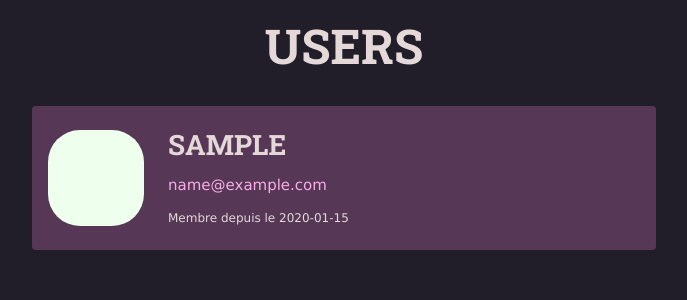
After one commit to ArthurBauzou/pyproj, a Flask app: page /users in a window 1280 px wide. The commit adds this page. Shown: the top 300 px of the page, without its empty margins (296-983 px from the left). Run offline with Flask 3, Linux system fonts and the light colour scheme; a database or web service that is not in the repository returns one stand-in record (values such as "Sample title").

Commit message:
flasque get users

```diff
--- a/flasque/app.py
+++ b/flasque/app.py
@@ -3,11 +3,15 @@ from flask import render_template
 from pymongo import MongoClient, errors
 
 app = Flask(__name__)
+app.testing = True
+app.config.update(
+    TEMPLATES_AUTO_RELOAD = True
+)
 
 #––– SGBD –––#
 client = MongoClient("mongodb://localhost:27017/")
 db = client.colorDB
-users = db.users
+# total_users = db.users.find()
 
 user_props = {
     'username': '',
@@ -21,3 +25,10 @@ def home():
     return render_template('home.html',
         user = user_props.keys()
     )
+
+@app.route('/users')
+def get_users():
+    total_users = db.users.find()
+    return render_template('users.html',
+                           users = total_users
+    )
--- a/flasque/static/style.css
+++ b/flasque/static/style.css
@@ -1,6 +1,52 @@
-.truc2 {
-    color: rgb(203, 110, 205);
+@import url('https://fonts.googleapis.com/css2?family=Roboto+Slab:wght@100;200;300;400;500;600;700;800;900&display=swap');
+
+
+body {
+    margin: 0 auto;
+    width: 640px;
+    background-color: #211e2a;
+    color: #e4d8d8;
 }
-.gros{
-    font-size: 64px;
+h1 {
+    font-family: 'Roboto Slab', serif;
+    font-weight: 700;
+    text-align: center;
+    font-size: 48px;
 }
+h2 {
+    font-family: 'Roboto Slab', serif;
+    font-weight: 700;
+    margin-bottom: 8px;
+    font-size: 28px;
+}
+
+
+.usercard {
+    margin: 24px 8px;
+    background-color: #563856;
+    padding: 8px 0px;
+    border-radius: 4px;
+    display: flex;
+    flex-flow: row nowrap;
+}
+.usercard .avatar {
+    margin: 16px 24px;
+    width: 96px;
+    height: 96px;
+    background-color: #eeffee;
+    border-radius: 32px;
+}
+.usercard .avatar {
+    margin-left: 16px;
+}
+.usercard p {
+    font-size: 12px;
+}
+.usercard a {
+    color: #faace7;
+    text-decoration: none;
+    cursor: pointer;
+}
+.usercard a:hover {
+    text-decoration: underline;
+}
--- a/flasque/templates/home.html
+++ b/flasque/templates/home.html
@@ -11,7 +11,7 @@
 <body>
     <section id="userform">
         <form action="submit">
-            {% for prop in users %}
+            {% for prop in user %}
             <label for="{{prop}}">
                 {{prop}}
                 <input type="text" id="{{prop}}">
--- /dev/null
+++ b/flasque/templates/users.html
@@ -0,0 +1,34 @@
+<!DOCTYPE html>
+<html lang="en">
+<head>
+    <meta charset="UTF-8">
+    <meta name="viewport" content="width=device-width, initial-scale=1.0">
+    <link rel="stylesheet" href="https://cdnjs.cloudflare.com/ajax/libs/w3-css/4.1.0/w3.min.css" integrity="sha512-Z6UIAdEZ7JNzeX5M/c5QZj+oqbldGD+E8xJEoOwAx5e0phH7kdjsWULGeK5l2UjehKtChHDaUY2rQAF/NEiI9w==" crossorigin="anonymous" referrerpolicy="no-referrer" />
+    <link rel="stylesheet" type="text/css" href="../static/style.css">
+    <title>Document</title>
+</head>
+
+<body>
+
+    <section>
+        <h1>USERS</h1>
+    </section>
+    <div>
+        {% for user in users %}
+        <div class="usercard">
+            <div class="avatar">
+
+            </div>
+            <div class="usertext">
+                <h2>{{user.username.upper()}}</h2>
+                <a>{{user.email}}</a>
+                <!-- <button class="showpass">😱</button> -->
+                <!-- <p>{{user.password}}</p> -->
+                <p>Membre depuis le {{user.since[:10]}}</p>
+            </div>
+        </div>
+        {% endfor %}
+    </div>
+
+</body>
+</html>
```
